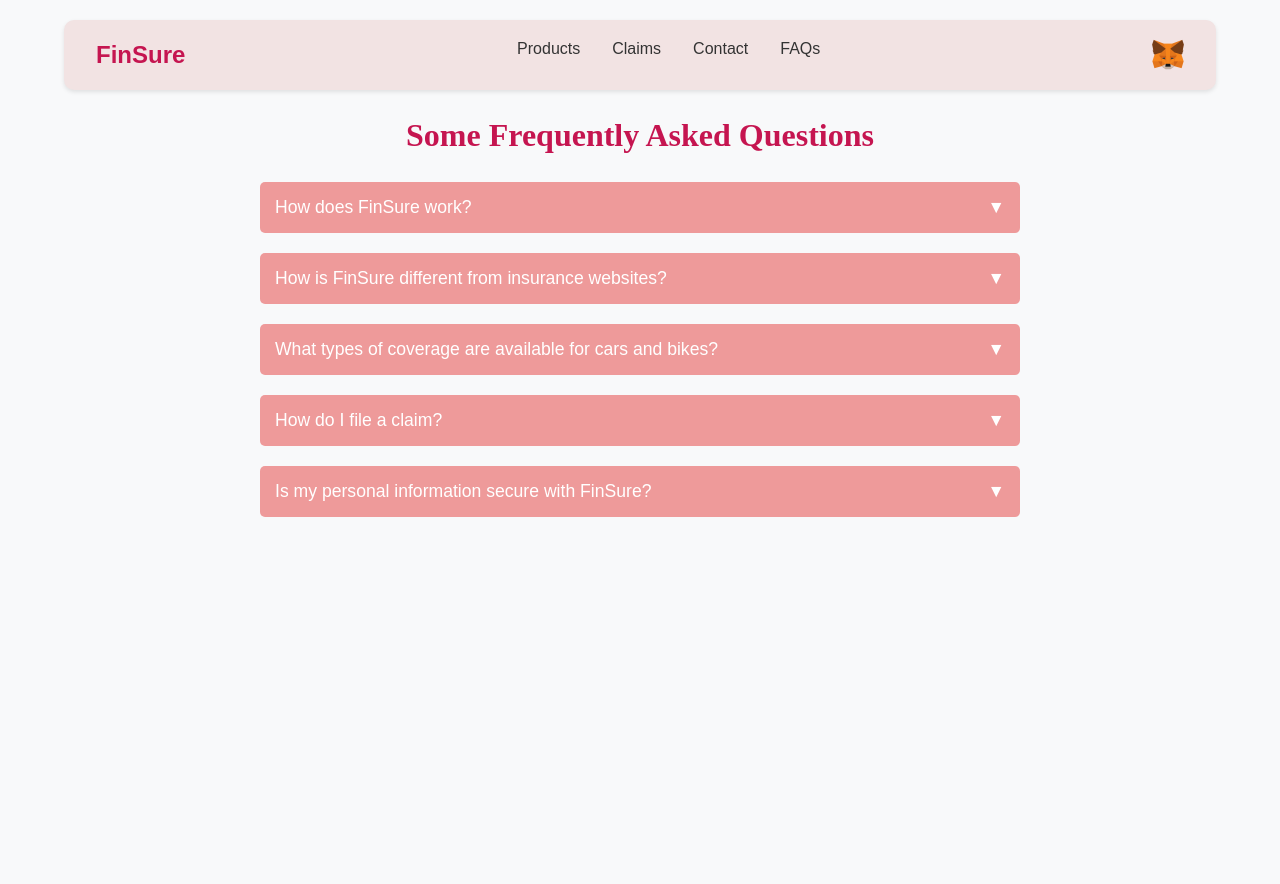
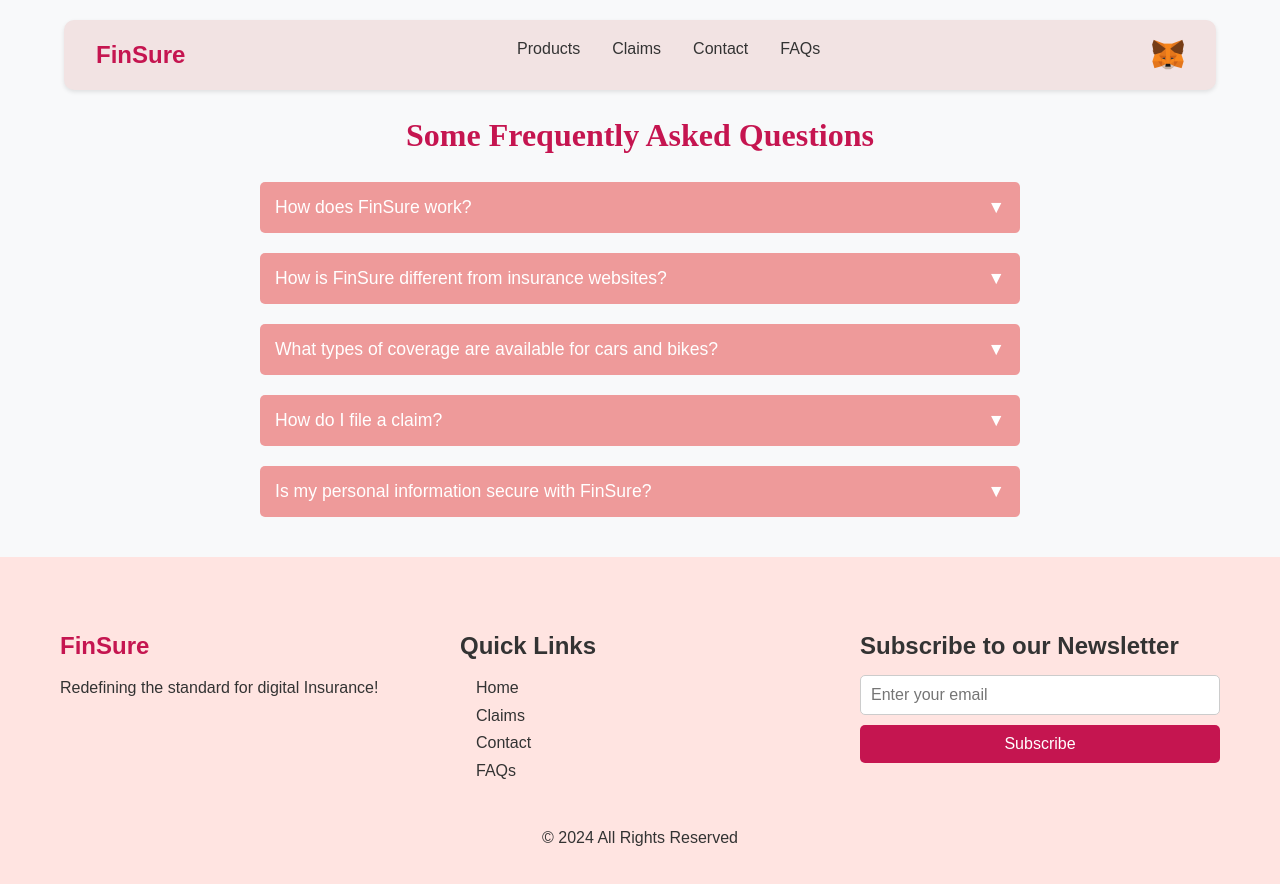
Before and after one commit to Ekant-Sahu/client, a React (Create React App) app: page /faq in a window 1280 px wide. Shown: the top 884 px of the page. Before the commit the page ends 800 px from the top, so only its background shows below. Built offline with nearby package versions, Linux system fonts and the light colour scheme.

Commit message:
footer added

```diff
--- a/src/App.js
+++ b/src/App.js
@@ -17,6 +17,7 @@ import OwnDam from './components/Pages/Cars/owndam';
 import ZeroCar from './components/Pages/Cars/zerodepr';
 import ElectricCar from './components/Pages/Cars/electric';
 import FAQShow from './components/FAQ/faqshow';
+import Footer from './components/Footer/footer';
 
 function App() {
   return (
@@ -39,6 +40,7 @@ function App() {
         <Route path='/products/car/electric' element={<ElectricCar/>}/>
         <Route path='/faq' element={<FAQShow/>}/>
       </Routes>
+      <Footer/>
     </Router>
   );
 }
--- /dev/null
+++ b/src/components/Footer/footer.css
@@ -0,0 +1,143 @@
+
+
+.footer {
+    background-color: #ffe4e1;
+    padding: 50px 20px;
+    color: #333;
+    font-family: 'Montserrat', sans-serif;
+    transition: background-color 0.3s, color 0.3s;
+}
+
+
+
+.footer .container {
+    display: flex;
+    flex-direction: column;
+    align-items: center;
+    justify-content: center;
+}
+
+.footer-content {
+    display: flex;
+    flex-wrap: wrap;
+    justify-content: space-between;
+    width: 100%;
+    max-width: 1200px;
+}
+
+.footer-section {
+    flex: 1;
+    margin: 20px;
+    min-width: 250px;
+}
+
+.logo-text {
+    font-size: 2rem;
+    color: #c51550;
+}
+
+
+
+.footer-section h2 {
+    font-size: 1.5rem;
+    margin-bottom: 10px;
+}
+
+.footer-section p {
+    font-size: 1rem;
+    line-height: 1.6;
+}
+
+.footer-section ul {
+    list-style: none;
+    padding: 0;
+}
+
+.footer-section ul li {
+    margin: 0 1rem;
+    align-items: center;
+    padding-bottom: 2px;
+    background-image: linear-gradient(#c36969 0 0);
+    background-position: 0 100%;
+    background-size: 0% 2px;
+    background-repeat: no-repeat;
+    transition: background-size 0.3s, background-position 0s 0.3s;
+}
+
+.footer-section ul li a {
+    color: #333;
+    text-decoration: none;
+    transition: color 0.3s;
+}
+
+
+
+.footer-section ul li a:hover {
+    color: #c51550;
+}
+
+
+
+.footer-section form {
+    display: flex;
+    flex-direction: column;
+}
+
+.footer-section input[type="email"] {
+    padding: 10px;
+    margin-bottom: 10px;
+    border: 1px solid #ccc;
+    border-radius: 5px;
+    font-size: 1rem;
+}
+
+
+
+
+
+.footer-section button {
+    padding: 10px;
+    background-color: #c51550;
+    color: #fff;
+    border: none;
+    border-radius: 5px;
+    cursor: pointer;
+    font-size: 1rem;
+    transition: background-color 0.3s;
+}
+
+.footer.dark .footer-section button {
+    background-color: #ff6b81;
+}
+
+.footer-section button:hover {
+    background-color: #a01440;
+}
+
+.footer.dark .footer-section button:hover {
+    background-color: #ff4b5f;
+}
+
+.footer-bottom {
+    text-align: center;
+    margin-top: 20px;
+    font-size: 1rem;
+}
+
+@media (max-width: 700px) {
+    .footer-section h2 {
+        font-size: 1.2rem;
+    }
+    .footer-section p {
+        font-size: 0.9rem;
+    }
+    .footer-section li {
+        font-size: 0.9rem;
+    }
+    .footer-bottom {
+        font-size: 0.8rem;
+    }
+    .footer-section input[type="email"] {
+        font-size: 0.8rem;
+    }
+}
--- /dev/null
+++ b/src/components/Footer/footer.js
@@ -0,0 +1,55 @@
+import React, { useRef } from 'react';
+import './footer.css';
+import { NavLink } from 'react-router-dom';
+
+const Footer = () => {
+    const emailRef = useRef(null);
+
+    const handleSubscribe = (e) => {
+        e.preventDefault();
+        alert('You have subscribed to the newsletter successfully!');
+        if (emailRef.current) {
+            emailRef.current.value = '';
+        }
+    };
+
+    return (
+        <footer className="footer">
+            <div className="container">
+                <div className="footer-content">
+                    <div className="footer-section about">
+                        <h2 className="logo-text">FinSure</h2>
+                        <p>
+                        Redefining the standard for digital Insurance!
+
+                        </p>
+                    </div>
+
+                    <div className="footer-section quick-links">
+                        <h2>Quick Links</h2>
+                        <ul>
+                            <li><NavLink to="/">Home</NavLink></li>
+                            <li><NavLink to="/claims">Claims</NavLink></li>
+                            <li><NavLink to="/contact">Contact</NavLink></li>
+                            <li><NavLink to="/faq">FAQs</NavLink></li>
+                        </ul>
+                    </div>
+
+                    <div className="footer-section subscribe">
+                        <h2>Subscribe to our Newsletter</h2>
+                        <form id="subscribe-form" onSubmit={handleSubscribe}>
+                            <input type="email" name="email" placeholder="Enter your email" required ref={emailRef} />
+                            <button type="submit">Subscribe</button>
+                        </form>
+                    </div>
+                </div>
+
+                <div className="footer-bottom">
+                    <p>© 2024 All Rights Reserved</p>
+                </div>
+            </div>
+        </footer>
+    );
+};
+
+export default Footer;
--- a/src/components/Navbar/Navbar.js
+++ b/src/components/Navbar/Navbar.js
@@ -51,6 +51,7 @@ const Navbar = () => {
       address: account,
     }));
     getBalance(account);
+    console.log(data);
   };
 
   return (
```
